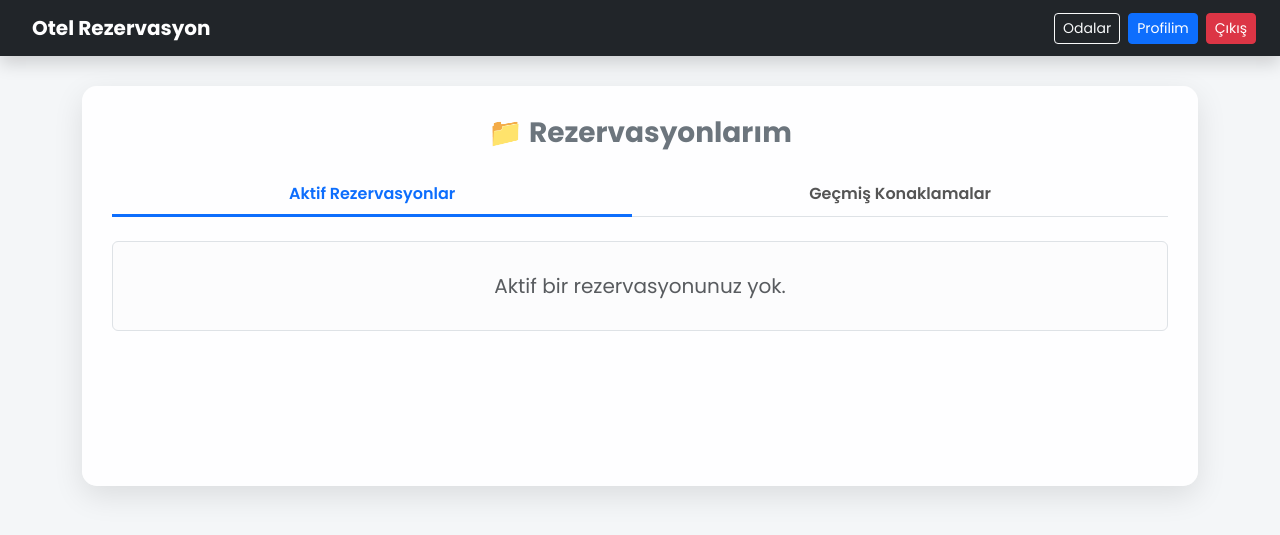
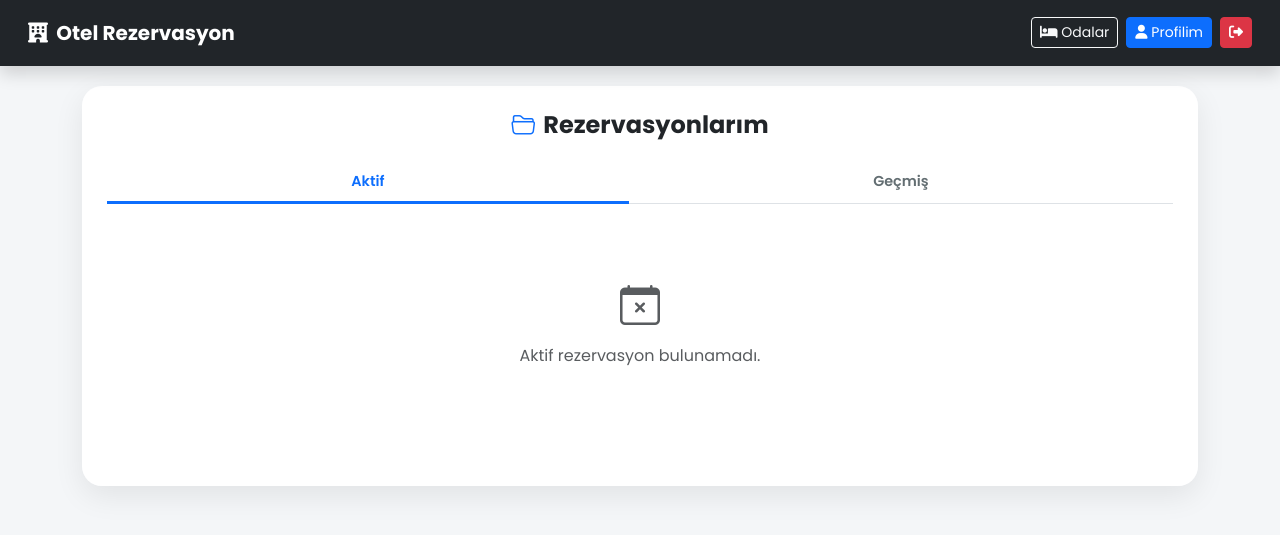
Before and after one commit to murataydogan/OtelWeb, a Flask app: page /rezervasyonlarim in a window 1280 px wide. Shown: the top 535 px of the page. Run offline with Flask 3, Linux system fonts and the light colour scheme; the visitor is signed in with stand-in values (Sample User, id 1); data that the repository does not hold is empty.

Commit message:
rezervasyonlarim.html

```diff
--- a/OtelWeb/templates/rezervasyonlarim.html
+++ b/OtelWeb/templates/rezervasyonlarim.html
@@ -2,122 +2,123 @@
 <html lang="tr">
 <head>
     <meta charset="UTF-8">
-    <title>Rezervasyonlarım</title>
+    <meta name="viewport" content="width=device-width, initial-scale=1.0">
+    <title>Rezervasyonlarım - {{ otel_adi }}</title>
     <link href="https://cdn.jsdelivr.net/npm/bootstrap@5.3.0/dist/css/bootstrap.min.css" rel="stylesheet">
-    <script src="https://cdn.jsdelivr.net/npm/bootstrap@5.3.0/dist/js/bootstrap.bundle.min.js"></script>
     <link href="https://fonts.googleapis.com/css2?family=Poppins:wght@400;600;700&display=swap" rel="stylesheet">
     <link rel="stylesheet" href="https://cdn.jsdelivr.net/npm/bootstrap-icons@1.10.0/font/bootstrap-icons.css">
+    <link rel="stylesheet" href="https://cdnjs.cloudflare.com/ajax/libs/font-awesome/6.4.0/css/all.min.css">
 
     <style>
-        body {
-            font-family: 'Poppins', sans-serif;
-            background-color: #f4f6f8;
-            min-height: 100vh;
+        body { font-family: 'Poppins', sans-serif; background-color: #f4f6f8; min-height: 100vh; margin: 0; }
+
+        /* Navbar Mobil Düzen */
+        .navbar { padding: 0.8rem 1rem !important; }
+        @media (max-width: 576px) {
+            .navbar-brand { font-size: 0.9rem; }
+            .navbar .btn { font-size: 10px; padding: 5px 8px; }
+            .navbar .btn span { display: none; } /* Mobilde yazıları gizle */
         }
+
         .ana-kutu {
-            background: rgba(255,255,255,0.95); padding: 30px; margin-top: 30px; border-radius: 15px; box-shadow: 0 10px 30px rgba(0,0,0,0.1);
-            min-height: 400px;
+            background: rgba(255,255,255,0.98); padding: 25px; margin-top: 20px; border-radius: 20px;
+            box-shadow: 0 10px 30px rgba(0,0,0,0.08); min-height: 400px;
         }
-        .nav-tabs .nav-link { color: #555; font-weight: 600; border: none; border-bottom: 3px solid transparent; transition: all 0.3s; }
+
+        .nav-tabs .nav-link { color: #636e72; font-weight: 600; border: none; border-bottom: 3px solid transparent; font-size: 0.9rem; }
         .nav-tabs .nav-link.active { color: #0d6efd; border-bottom: 3px solid #0d6efd; background: transparent; }
 
         .rezerv-karti {
-            background: #fff; border: 1px solid #eee; border-left: 5px solid #0d6efd;
-            padding: 20px; margin-bottom: 20px; border-radius: 8px;
-            box-shadow: 0 4px 10px rgba(0,0,0,0.05); transition: all 0.2s; position: relative;
+            background: #fff; border: 1px solid #f1f2f6; border-left: 5px solid #0d6efd;
+            padding: 20px; margin-bottom: 15px; border-radius: 12px;
+            box-shadow: 0 4px 12px rgba(0,0,0,0.03); transition: all 0.2s;
         }
-        .rezerv-karti:hover { transform: translateY(-3px); box-shadow: 0 8px 20px rgba(0,0,0,0.1); }
-        .rezerv-iptal { border-left-color: #dc3545; background-color: #fff5f5; }
+        .rezerv-iptal { border-left-color: #dc3545; background-color: #fffafa; }
         .rezerv-tamam { border-left-color: #198754; }
 
-        /* BUTON STİLLERİ */
+        /* Mobil Kart Düzenlemeleri */
+        @media (max-width: 768px) {
+            .ana-kutu { padding: 15px; margin-top: 10px; border-radius: 0; } /* Mobilde tam genişlik */
+            .rezerv-karti { padding: 15px; }
+            .btn-ode, .btn-outline-danger { padding: 10px; font-size: 13px; flex: 1; }
+            .display-4 { font-size: 2.5rem; }
+        }
+
         .btn-ode {
             background-color: #ffc107; color: #000; font-weight: 700; border: none;
-            box-shadow: 0 4px 10px rgba(255, 193, 7, 0.4);
+            border-radius: 8px; box-shadow: 0 4px 10px rgba(255, 193, 7, 0.3);
         }
-        .btn-ode:hover { background-color: #ffca2c; transform: scale(1.05); }
 
-        /* MODAL ÖZEL STİLLER */
-        .modal-header { background: #0d6efd; color: white; }
-        .modal-header.danger { background: #dc3545; } /* İptal modalı için kırmızı başlık */
+        .modal-content { border-radius: 25px; overflow: hidden; }
+        .modal-header { padding: 20px; border: none; }
+        .modal-header.danger { background: #dc3545; }
         .warning-box {
-            background-color: #fff3cd; border: 1px solid #ffecb5; color: #856404;
-            padding: 15px; border-radius: 10px; font-size: 0.9rem; margin-bottom: 20px;
+            background-color: #fff3cd; border: 1px solid #ffeeba; color: #856404;
+            padding: 12px; border-radius: 12px; font-size: 0.85rem;
         }
     </style>
 </head>
 <body>
 
-<nav class="navbar navbar-dark bg-dark px-4 shadow">
-<a class="navbar-brand fw-bold" href="/odalar"><i class="fa-solid fa-hotel me-2"></i> {{ otel_adi }}</a>
-    <div class="d-flex gap-2">
-        <a href="/odalar" class="btn btn-outline-light btn-sm">Odalar</a>
-        <a href="/profilim" class="btn btn-primary btn-sm">Profilim</a>
-        <a href="/cikis" class="btn btn-danger btn-sm">Çıkış</a>
+<nav class="navbar navbar-expand-lg navbar-dark bg-dark shadow">
+    <div class="container-fluid">
+        <a class="navbar-brand fw-bold" href="/odalar"><i class="fa-solid fa-hotel me-1"></i> {{ otel_adi }}</a>
+        <div class="d-flex gap-2">
+            <a href="/odalar" class="btn btn-outline-light btn-sm"><i class="fa-solid fa-bed"></i> <span>Odalar</span></a>
+            <a href="/profilim" class="btn btn-primary btn-sm"><i class="fa-solid fa-user"></i> <span>Profilim</span></a>
+            <a href="/cikis" class="btn btn-danger btn-sm"><i class="fa-solid fa-right-from-bracket"></i></a>
+        </div>
     </div>
 </nav>
 
-<div class="container">
+<div class="container mb-5">
     <div class="ana-kutu">
-        <h3 class="mb-4 text-center fw-bold text-secondary">📁 Rezervasyonlarım</h3>
+        <h4 class="mb-4 text-center fw-bold text-dark"><i class="bi bi-folder2-open me-2 text-primary"></i>Rezervasyonlarım</h4>
 
         {% with messages = get_flashed_messages(with_categories=true) %}
-            {% if messages %}{% for category, message in messages %}<div class="alert alert-{{ category }}">{{ message }}</div>{% endfor %}{% endif %}
+            {% if messages %}{% for category, message in messages %}<div class="alert alert-{{ category }} rounded-3 small">{{ message }}</div>{% endfor %}{% endif %}
         {% endwith %}
 
-        <ul class="nav nav-tabs nav-fill mb-4" id="myTab" role="tablist">
-            <li class="nav-item"><button class="nav-link active" data-bs-toggle="tab" data-bs-target="#aktif-pane">Aktif Rezervasyonlar</button></li>
-            <li class="nav-item"><button class="nav-link" data-bs-toggle="tab" data-bs-target="#gecmis-pane">Geçmiş Konaklamalar</button></li>
+        <ul class="nav nav-tabs nav-fill mb-4" id="rezTab" role="tablist">
+            <li class="nav-item"><button class="nav-link active" data-bs-toggle="tab" data-bs-target="#aktif-pane">Aktif</button></li>
+            <li class="nav-item"><button class="nav-link" data-bs-toggle="tab" data-bs-target="#gecmis-pane">Geçmiş</button></li>
         </ul>
 
-        <div class="tab-content" id="myTabContent">
+        <div class="tab-content" id="rezTabContent">
             <div class="tab-pane fade show active" id="aktif-pane">
                 {% if not aktifler %}
-                    <div class="alert alert-light text-center mt-4 border"><h5 class="my-3 text-muted">Aktif bir rezervasyonunuz yok.</h5></div>
+                    <div class="text-center py-5"><i class="bi bi-calendar-x fs-1 text-muted"></i><p class="mt-2 text-muted">Aktif rezervasyon bulunamadı.</p></div>
                 {% else %}
-                    <div class="row">
+                    <div class="row g-3">
                         {% for r in aktifler %}
-                        <div class="col-md-6">
+                        <div class="col-12 col-lg-6">
                             <div class="rezerv-karti {% if r.durum == 'IPTAL' %}rezerv-iptal{% endif %}">
-                                <div class="d-flex justify-content-between align-items-center mb-3">
-                                    <h5 class="fw-bold mb-0 text-dark">ODA {{ r.oda_no }}</h5>
-                                    {% if r.durum == 'IPTAL' %}
-                                        <span class="badge bg-danger">İPTAL</span>
-                                    {% else %}
-                                        <span class="badge bg-secondary">AKTİF</span>
-                                    {% endif %}
+                                <div class="d-flex justify-content-between align-items-start mb-2">
+                                    <h5 class="fw-bold text-dark mb-0">ODA {{ r.oda_no }}</h5>
+                                    <span class="badge {% if r.durum == 'IPTAL' %}bg-danger{% else %}bg-primary{% endif %} rounded-pill">
+                                        {{ r.durum }}
+                                    </span>
                                 </div>
-                                <div class="text-muted small mb-3">
-                                    📅 <strong>Giriş:</strong> {{ r.giris_tarihi }} <br>
-                                    📅 <strong>Çıkış:</strong> {{ r.cikis_tarihi }}
+                                <div class="small text-muted mb-3">
+                                    <i class="bi bi-calendar-check me-1"></i> {{ r.giris_tarihi }} <i class="bi bi-arrow-right mx-1"></i> {{ r.cikis_tarihi }}
                                 </div>
-                                <div class="d-flex justify-content-between align-items-end border-top pt-3">
+                                <div class="d-flex justify-content-between align-items-center border-top pt-3">
                                     <div>
-                                        <div class="fw-bold fs-5 text-dark">{{ r.ucret }} ₺</div>
-
+                                        <div class="fw-bold fs-5">{{ r.ucret }} ₺</div>
                                         {% if r.odeme_durumu == 'ODENDI' %}
-                                            <div class="small text-success fw-bold"><i class="bi bi-check-circle-fill"></i> ÖDENDİ</div>
+                                            <span class="text-success small fw-bold"><i class="bi bi-patch-check-fill"></i> ÖDENDİ</span>
                                         {% elif r.odeme_durumu == 'IADE' %}
-                                            <div class="small text-warning fw-bold" style="color: #fd7e14 !important;">
-                                                <i class="bi bi-arrow-counterclockwise"></i> İADE EDİLDİ (%80)
-                                            </div>
+                                            <span class="text-warning small fw-bold"><i class="bi bi-arrow-left-right"></i> İADE EDİLDİ</span>
                                         {% else %}
-                                            <div class="small text-warning fw-bold"><i class="bi bi-hourglass-split"></i> ÖDEME BEKLİYOR</div>
+                                            <span class="text-danger small fw-bold"><i class="bi bi-clock-history"></i> ÖDEME BEKLİYOR</span>
                                         {% endif %}
                                     </div>
-
                                     <div class="d-flex gap-2">
-                                        {% if r.odeme_durumu != 'ODENDI' and r.odeme_durumu != 'IADE' and r.durum != 'IPTAL' %}
-                                            <button class="btn btn-ode btn-sm" onclick="modalAc('{{ r.id }}', '{{ r.ucret }}')">
-                                                <i class="bi bi-credit-card"></i> ÖDE
-                                            </button>
+                                        {% if r.odeme_durumu == 'BEKLIYOR' and r.durum != 'IPTAL' %}
+                                            <button class="btn btn-ode btn-sm px-3" onclick="modalAc('{{ r.id }}', '{{ r.ucret }}')">ÖDE</button>
                                         {% endif %}
-
                                         {% if r.durum != 'IPTAL' %}
-                                            <button class="btn btn-outline-danger btn-sm fw-bold"
-                                                    onclick="iptalModalAc('{{ r.id }}')">
-                                                İPTAL
-                                            </button>
+                                            <button class="btn btn-outline-danger btn-sm" onclick="iptalModalAc('{{ r.id }}')">İPTAL</button>
                                         {% endif %}
                                     </div>
                                 </div>
@@ -129,123 +130,86 @@
             </div>
 
             <div class="tab-pane fade" id="gecmis-pane">
-                {% if not gecmisler %} <p class="text-center mt-4">Geçmiş kayıt yok.</p> {% else %}
-                <div class="row">
-                    {% for r in gecmisler %}
-                    <div class="col-md-6">
-                        <div class="rezerv-karti {% if r.durum == 'IPTAL' %}rezerv-iptal{% else %}rezerv-tamam{% endif %}">
-                            <h5 class="fw-bold">ODA {{ r.oda_no }} <span class="badge bg-secondary float-end">{{ r.durum }}</span></h5>
-                            <p class="small text-muted">{{ r.giris_tarihi }} - {{ r.cikis_tarihi }}</p>
-                            <span class="fw-bold">{{ r.ucret }} ₺</span>
-
-                            {% if r.odeme_durumu == 'ODENDI' %}
-                                <span class="text-success small fw-bold">✔ ÖDENDİ</span>
-                            {% elif r.odeme_durumu == 'IADE' %}
-                                <span class="text-warning small fw-bold" style="color: #fd7e14 !important;">↩ İADE EDİLDİ (%80)</span>
-                            {% endif %}
+                {% if not gecmisler %}
+                    <p class="text-center py-5 text-muted">Geçmiş konaklama kaydı yok.</p>
+                {% else %}
+                    <div class="row g-3">
+                        {% for r in gecmisler %}
+                        <div class="col-12 col-lg-6">
+                            <div class="rezerv-karti rezerv-tamam">
+                                <h6 class="fw-bold text-dark">ODA {{ r.oda_no }} <span class="badge bg-light text-dark border float-end">{{ r.durum }}</span></h6>
+                                <p class="small text-muted mb-1">{{ r.giris_tarihi }} - {{ r.cikis_tarihi }}</p>
+                                <div class="d-flex justify-content-between align-items-center">
+                                    <span class="fw-bold text-primary">{{ r.ucret }} ₺</span>
+                                    {% if r.odeme_durumu == 'ODENDI' %}<span class="text-success small fw-bold">✓ ÖDENDİ</span>{% endif %}
+                                </div>
+                            </div>
                         </div>
+                        {% endfor %}
                     </div>
-                    {% endfor %}
-                </div>
                 {% endif %}
             </div>
         </div>
     </div>
 </div>
 
-<div class="modal fade" id="odemeModal" tabindex="-1" aria-labelledby="odemeModalLabel" aria-hidden="true">
-  <div class="modal-dialog modal-dialog-centered">
-    <div class="modal-content border-0 shadow-lg">
-
+<div class="modal fade" id="odemeModal" tabindex="-1" aria-hidden="true">
+  <div class="modal-dialog modal-dialog-centered mx-3">
+    <div class="modal-content shadow-lg border-0">
       <div class="modal-header bg-primary text-white">
-        <h5 class="modal-title" id="odemeModalLabel">
-            <i class="bi bi-shield-lock-fill"></i> Güvenli Ödeme
-        </h5>
-        <button type="button" class="btn-close btn-close-white" data-bs-dismiss="modal" aria-label="Kapat"></button>
+        <h5 class="modal-title fw-bold"><i class="bi bi-shield-lock-fill me-2"></i>Güvenli Ödeme</h5>
+        <button type="button" class="btn-close btn-close-white" data-bs-dismiss="modal"></button>
       </div>
-
       <div class="modal-body text-center p-4">
-
-        <p class="text-muted mb-1">Toplam Ödenecek Tutar</p>
-
-        <h1 class="display-4 text-primary fw-bold mb-4" id="modalFiyat">0.0 TL</h1>
-
-        <div class="alert alert-light border mb-4">
-            <small><i class="bi bi-info-circle"></i> Ödeme işleminiz 256-bit SSL sertifikası ile şifrelenmektedir.</small>
-        </div>
-
+        <p class="text-muted small mb-1">Toplam Ödenecek Tutar</p>
+        <h2 class="display-5 text-primary fw-bold mb-4" id="modalFiyat">0.0 TL</h2>
         <form action="/paytr_odeme_baslat" method="POST">
             <input type="hidden" name="rezervasyon_id" id="hiddenRezId">
             <input type="hidden" name="fiyat" id="hiddenFiyat">
-
-            <button type="submit" class="btn btn-success w-100 py-3 fw-bold fs-5 shadow-sm">
-                PAYTR İLE GÜVENLİ ÖDE <i class="bi bi-credit-card-2-front ms-2"></i>
+            <button type="submit" class="btn btn-success w-100 py-3 fw-bold rounded-3">
+                PAYTR İLE ÖDEMEYİ BAŞLAT <i class="bi bi-chevron-right"></i>
             </button>
         </form>
+        <div class="mt-3 small text-muted"><i class="bi bi-lock-fill"></i> 256-bit Güvenli Ödeme</div>
       </div>
-
     </div>
   </div>
 </div>
 
 <div class="modal fade" id="iptalModal" tabindex="-1" aria-hidden="true">
-    <div class="modal-dialog modal-dialog-centered">
-        <div class="modal-content border-0 shadow">
-            <div class="modal-header danger">
-                <h5 class="modal-title fw-bold text-white"><i class="bi bi-exclamation-triangle-fill me-2"></i>İptal Onayı</h5>
+    <div class="modal-dialog modal-dialog-centered mx-3">
+        <div class="modal-content border-0">
+            <div class="modal-header bg-danger text-white">
+                <h5 class="modal-title fw-bold">İptal Onayı</h5>
                 <button type="button" class="btn-close btn-close-white" data-bs-dismiss="modal"></button>
             </div>
             <div class="modal-body p-4 text-center">
-
-                <div class="mb-3">
-                    <i class="bi bi-x-circle text-danger" style="font-size: 4rem;"></i>
+                <i class="bi bi-exclamation-octagon text-danger display-3 mb-3"></i>
+                <h6 class="fw-bold text-dark">Bu rezervasyonu iptal etmek istiyor musunuz?</h6>
+                <div class="warning-box mt-3 text-start small">
+                    <i class="bi bi-info-circle-fill me-1"></i> İptal durumunda ücretin <strong>%80'i</strong> iade edilir.
                 </div>
-
-                <h5 class="fw-bold text-dark">Rezervasyonu iptal etmek istediğinize emin misiniz?</h5>
-
-                <div class="warning-box mt-3 text-start">
-                    <i class="bi bi-info-circle-fill me-1"></i> <strong>Bilgilendirme:</strong>
-                    <br>
-                    Rezervasyon iptallerinde otel politikası gereği
-                    <span class="text-danger fw-bold">ücretin %80'i iade edilmektedir.</span>
-                    Kalan %20 işlem ücreti olarak kesilir.
+                <div class="d-grid gap-2 mt-4">
+                    <a href="#" id="btnIptalOnay" class="btn btn-danger py-2 fw-bold">Evet, İptal Et</a>
+                    <button type="button" class="btn btn-light py-2" data-bs-dismiss="modal">Vazgeç</button>
                 </div>
-
-                <div class="d-flex justify-content-center gap-3 mt-4">
-                    <button type="button" class="btn btn-secondary px-4" data-bs-dismiss="modal">Vazgeç</button>
-                    <a href="#" id="btnIptalOnay" class="btn btn-danger px-4 fw-bold">Evet, İptal Et</a>
-                </div>
-
             </div>
         </div>
     </div>
 </div>
 
+<script src="https://cdn.jsdelivr.net/npm/bootstrap@5.3.0/dist/js/bootstrap.bundle.min.js"></script>
 <script>
-    // Ödeme Modalı Açma
     function modalAc(id, ucret) {
-    // Hidden inputlara değerleri ata (Arka plan için)
-    document.getElementById('hiddenRezId').value = id;
-    document.getElementById('hiddenFiyat').value = ucret;
+        document.getElementById('hiddenRezId').value = id;
+        document.getElementById('hiddenFiyat').value = ucret;
+        document.getElementById('modalFiyat').innerText = ucret + ' TL';
+        new bootstrap.Modal(document.getElementById('odemeModal')).show();
+    }
 
-    // Ekranda görünen yazıyı güncelle (Görsel için)
-    // Ucreti yazdırırken yanına 'TL' ekliyoruz
-    document.getElementById('modalFiyat').innerText = ucret + ' TL';
-
-    // Modalı aç
-    var myModal = new bootstrap.Modal(document.getElementById('odemeModal'));
-    myModal.show();
-}
-
-    // YENİ: İptal Modalı Açma
     function iptalModalAc(id) {
-        // İptal butonunun gideceği adresi dinamik olarak ayarla
-        var link = document.getElementById('btnIptalOnay');
-        link.href = "/iptal_et/" + id;
-
-        // Modalı göster
-        var iptalModal = new bootstrap.Modal(document.getElementById('iptalModal'));
-        iptalModal.show();
+        document.getElementById('btnIptalOnay').href = "/iptal_et/" + id;
+        new bootstrap.Modal(document.getElementById('iptalModal')).show();
     }
 </script>
 
```
